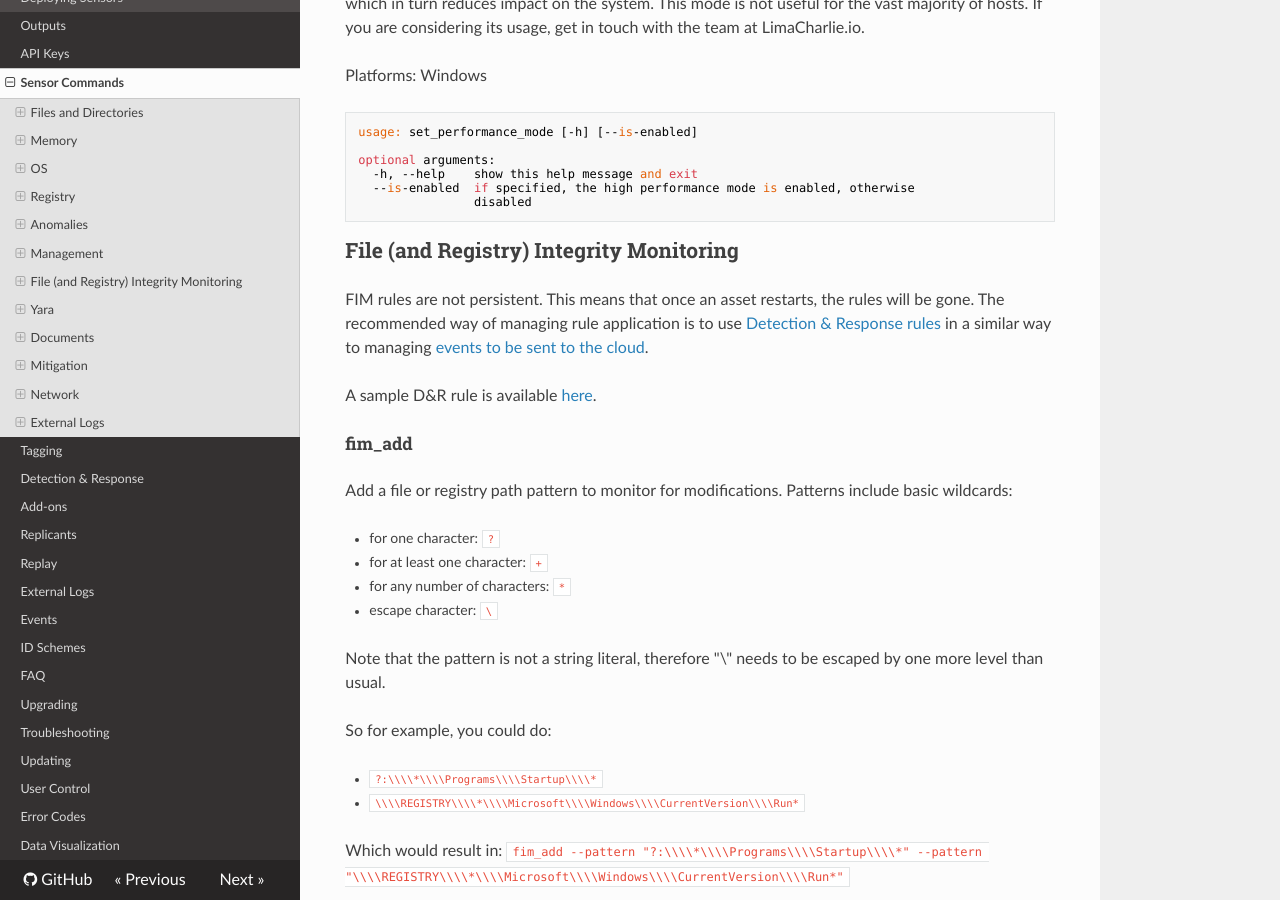
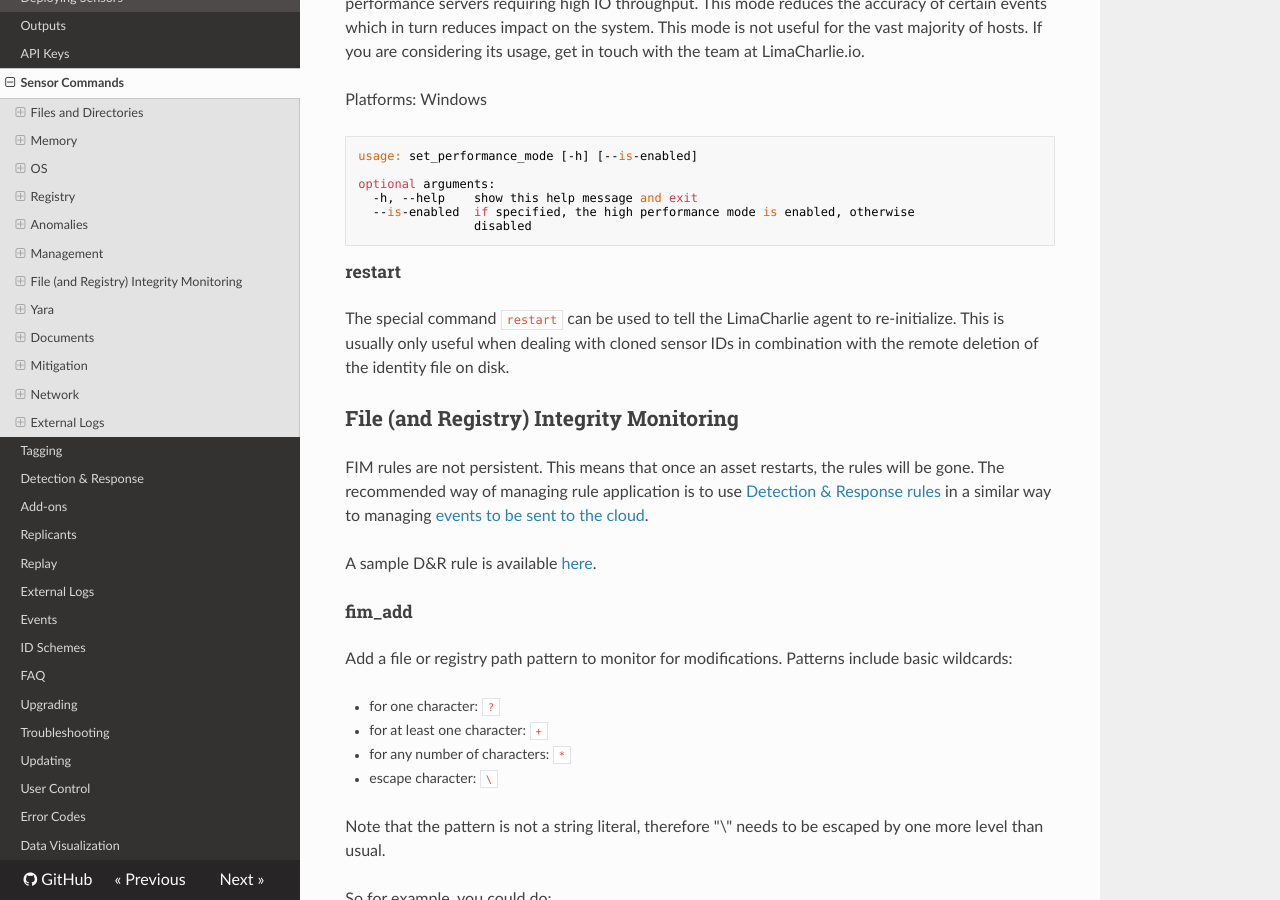
Before and after one commit to refractionPOINT/lce_doc, an MkDocs documentation site: the page built from docs/sensor_commands.md, in a window 1280 px wide and 900 px high, scrolled down 10824 px. Built offline with MkDocs 1.6.1, drawn with Linux system fonts in a browser that asks for light colours; nearby versions of some CDN libraries; old or Windows-style settings are respelled for this version of MkDocs.

Commit message:
Adding tiny blurb about the new restart command.

````diff
--- a/docs/sensor_commands.md
+++ b/docs/sensor_commands.md
@@ -484,6 +484,10 @@ optional arguments:
                 disabled
 ```
 
+### restart
+The special command `restart` can be used to tell the LimaCharlie agent to re-initialize. This is usually only useful when
+dealing with cloned sensor IDs in combination with the remote deletion of the identity file on disk.
+
 ## File (and Registry) Integrity Monitoring
 
 FIM rules are not persistent. This means that once an asset restarts, the rules
````
